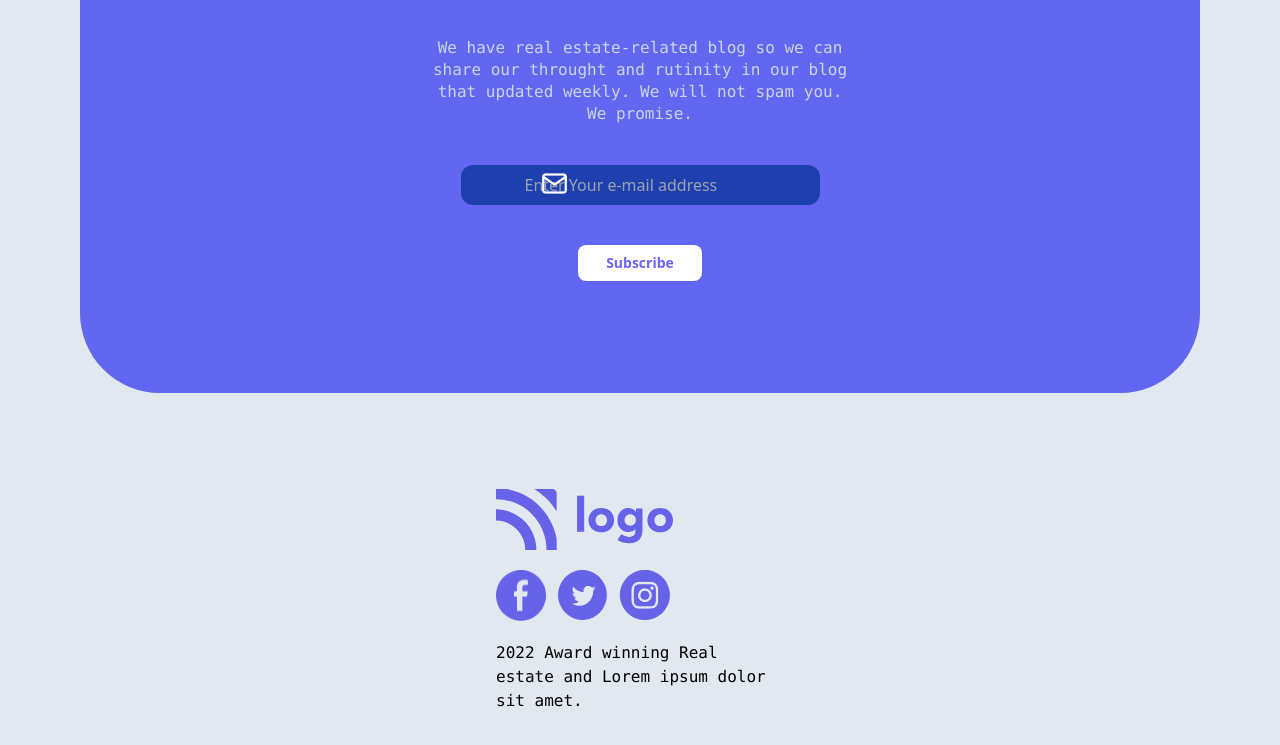
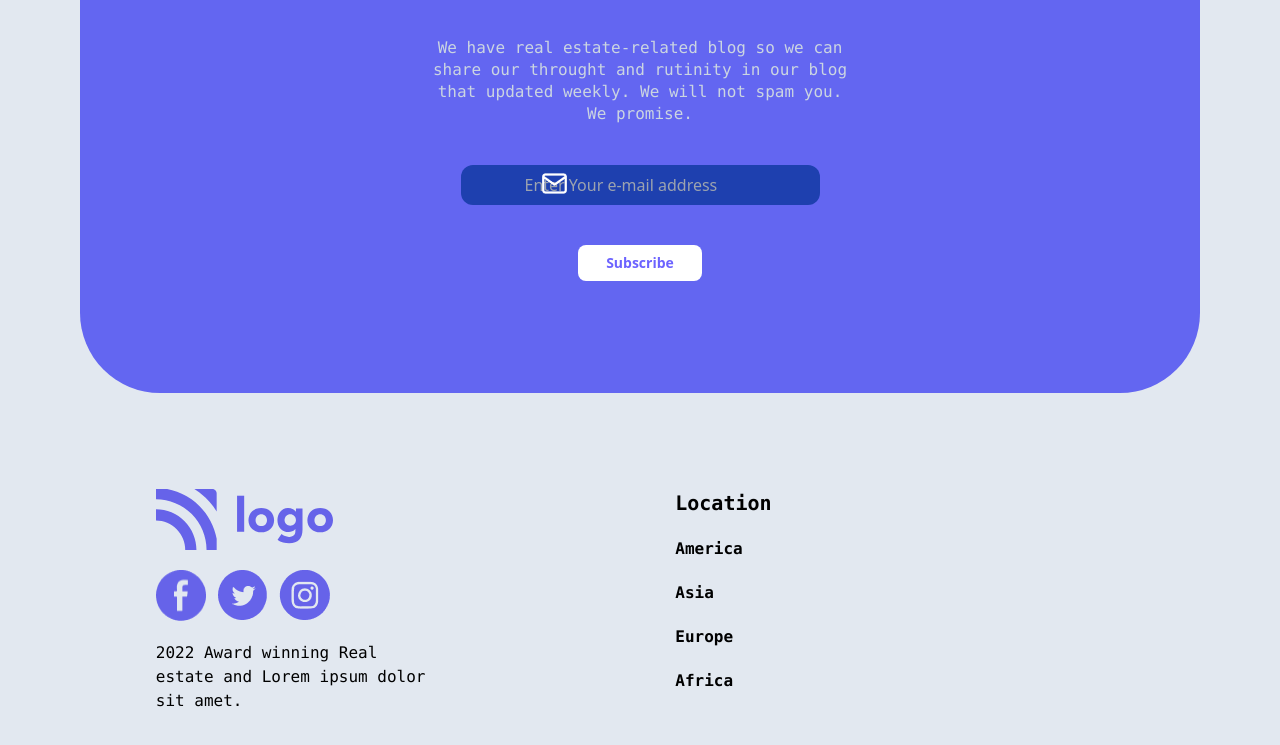
Before and after one commit to SnehashisRatna/Responsive-WebPages, a plain HTML site: page Real Estate Landing Page/index.html in a window 1280 px wide. Shown: the part 4840-5585 px from the top of the page. Drawn offline with nearby package versions, Linux system fonts and the light colour scheme.

Commit message:
Update index.html

```diff
--- a/Real Estate Landing Page/index.html
+++ b/Real Estate Landing Page/index.html
@@ -227,6 +227,17 @@
                 </div>
                 <p class="w-72 font-mono">2022 Award winning Real estate and Lorem ipsum dolor sit amet.</p>
             </div>
+             <!-- Right Part -->
+            <div class="grid grid-cols-3 gap-20">
+                 <div>
+                    <ul class="font-mono space-y-5">
+                        <li class="font-semibold text-xl transition ease-in-out delay-150  hover:-translate-y-1 hover:scale-110  duration-300  ">Location</li>
+                        <li  class="cursor-pointer  transition ease-in-out delay-150  hover:-translate-y-1 hover:scale-110 font-semibold duration-300 hover:text-[#6C63FF]">America</li>
+                        <li  class="cursor-pointer  transition ease-in-out delay-150  hover:-translate-y-1 hover:scale-110 font-semibold duration-300 hover:text-[#6C63FF]">Asia</li>
+                        <li  class="cursor-pointer  transition ease-in-out delay-150  hover:-translate-y-1 hover:scale-110 font-semibold duration-300 hover:text-[#6C63FF]">Europe</li>
+                        <li  class="cursor-pointer  transition ease-in-out delay-150  hover:-translate-y-1 hover:scale-110 font-semibold duration-300 hover:text-[#6C63FF]">Africa</li>
+                    </ul>
+                 </div>
      </main>
 
 </body>
```
